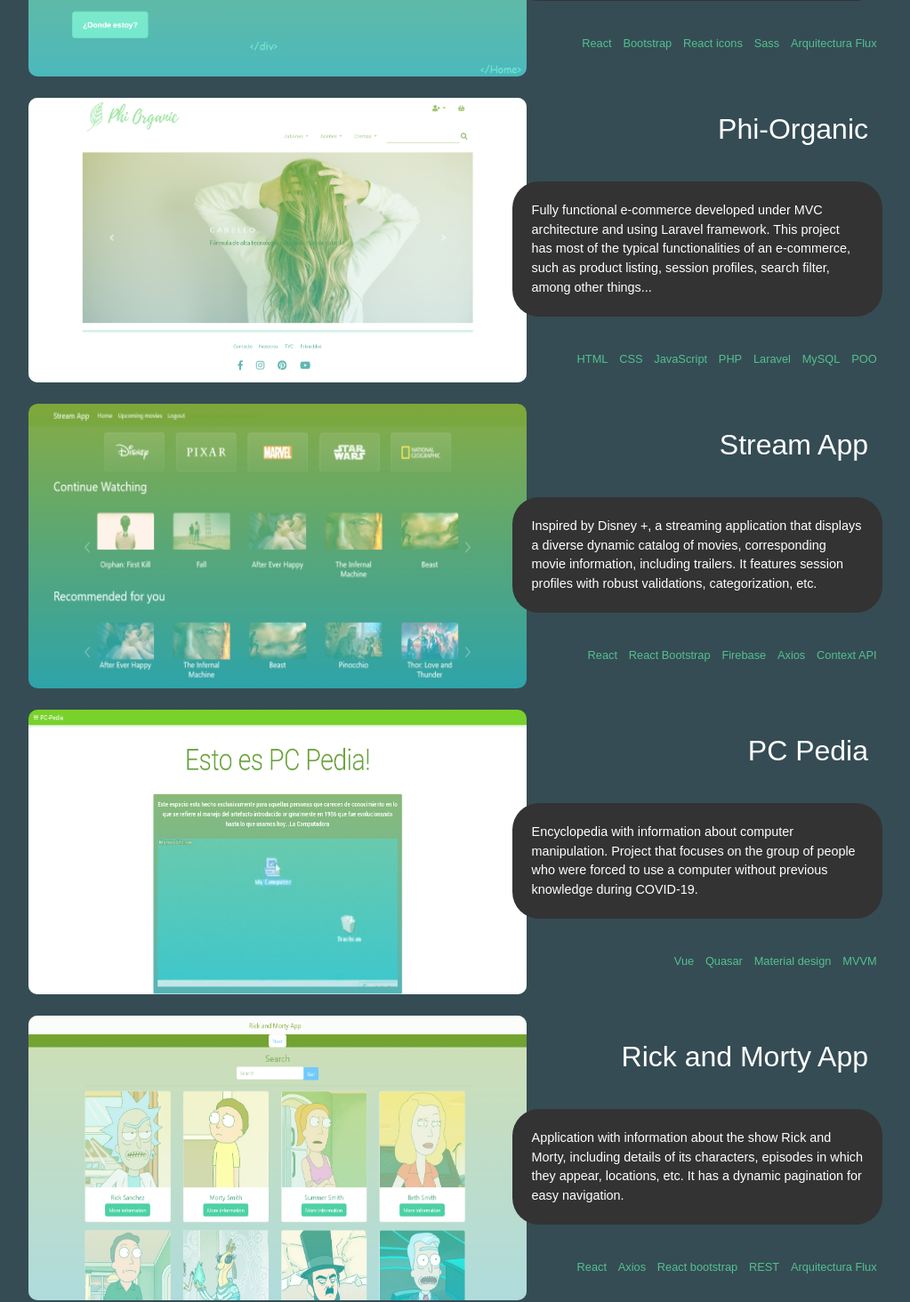
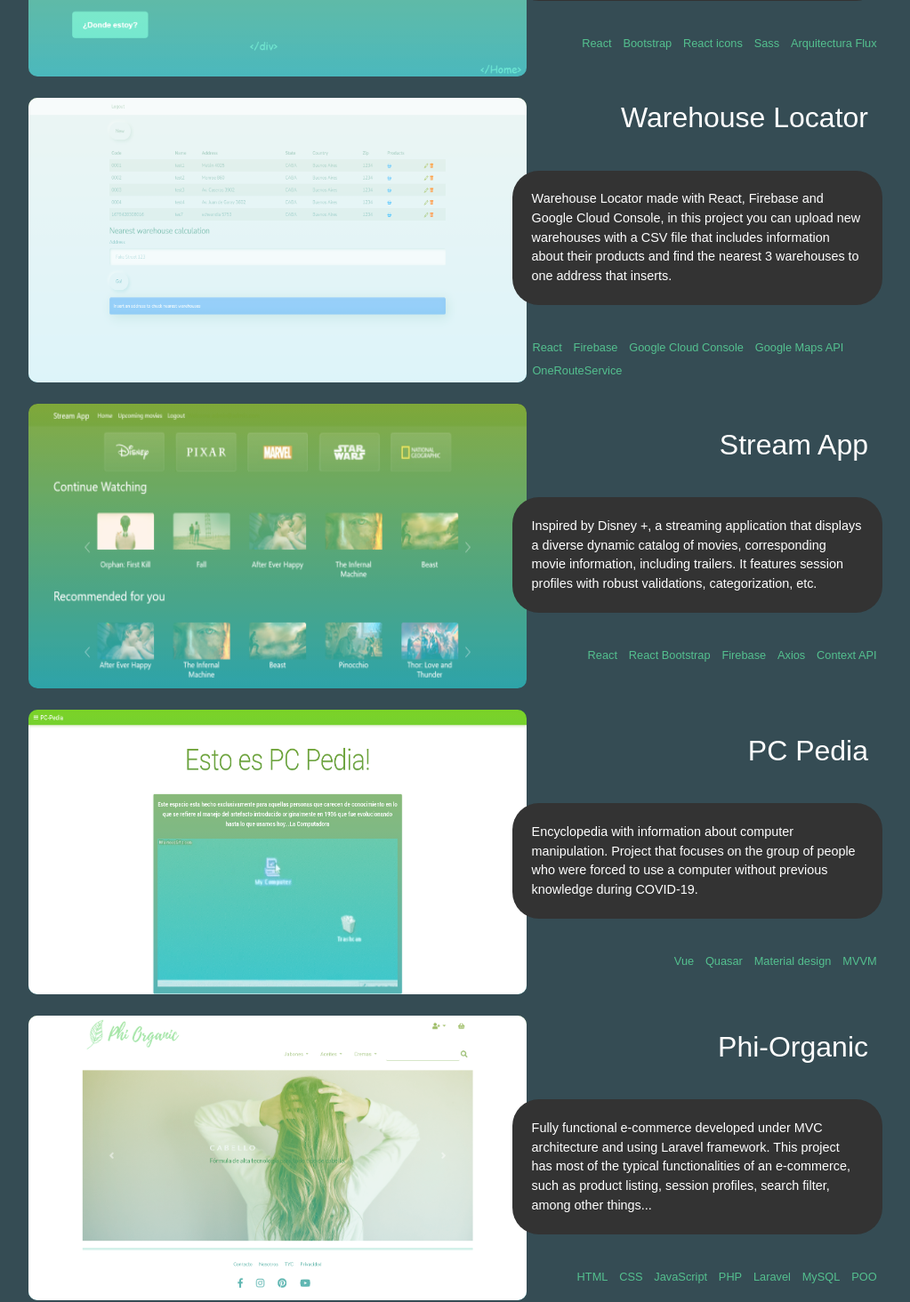
Before and after one commit to iegarcia/portfolio, a React (Create React App) app: page / in a window 1280 px wide. Shown: the part 3361-4825 px from the top of the page at 89% size, without its empty margins (156-1179 px from the left). Built offline with nearby package versions, Linux system fonts and the light colour scheme.

Commit message:
update work section

```diff
--- a/src/views/Work.jsx
+++ b/src/views/Work.jsx
@@ -15,10 +15,16 @@
       stack: ["React", "Bootstrap", "React icons", "Sass", "Arquitectura Flux"],
     },
     {
-      src: p1,
-      name: "Phi-Organic",
-      desc: "Fully functional e-commerce developed under MVC architecture and using Laravel framework. This project has most of the typical functionalities of an e-commerce, such as product listing, session profiles, search filter, among other things...",
-      stack: ["HTML", "CSS", "JavaScript", "PHP", "Laravel", "MySQL", "POO"],
+      src: p3,
+      name: "Warehouse Locator",
+      desc: "Warehouse Locator made with React, Firebase and Google Cloud Console, in this project you can upload new warehouses with a CSV file that includes information about their products and find the nearest 3 warehouses to one address that inserts.",
+      stack: [
+        "React",
+        "Firebase",
+        "Google Cloud Console",
+        "Google Maps API",
+        "OneRouteService",
+      ],
     },
     {
       src: p2,
@@ -33,10 +39,10 @@
       stack: ["Vue", "Quasar", "Material design", "MVVM"],
     },
     {
-      src: p3,
-      name: "Rick and Morty App",
-      desc: "Application with information about the show Rick and Morty, including details of its characters, episodes in which they appear, locations, etc. It has a dynamic pagination for easy navigation.",
-      stack: ["React", "Axios", "React bootstrap", "REST", "Arquitectura Flux"],
+      src: p1,
+      name: "Phi-Organic",
+      desc: "Fully functional e-commerce developed under MVC architecture and using Laravel framework. This project has most of the typical functionalities of an e-commerce, such as product listing, session profiles, search filter, among other things...",
+      stack: ["HTML", "CSS", "JavaScript", "PHP", "Laravel", "MySQL", "POO"],
     },
   ];
 
```
Also changed, not shown: src/assets/p3.png.
